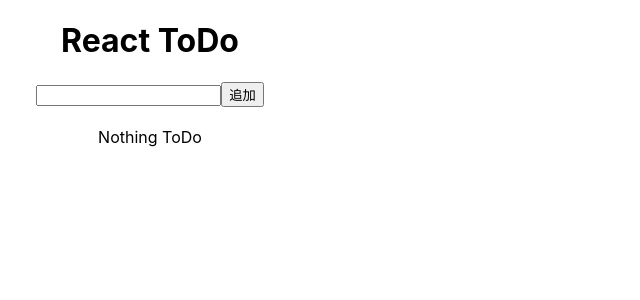
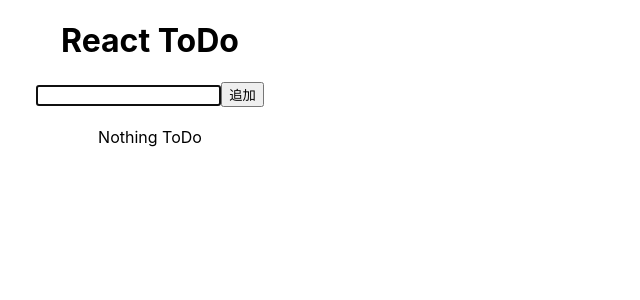
Before and after one commit to katsube/rtodo, a React (Create React App) app: page / in a window 1280 px wide. Shown: the top 300 px of the page, without its empty margins (0-640 px from the left). Built offline with nearby package versions, Linux system fonts and the light colour scheme.

Commit message:
focus() to textbox

```diff
--- a/src/todocreate.js
+++ b/src/todocreate.js
@@ -1,4 +1,5 @@
 import React, { Component } from 'react';
+import ReactDOM from 'react-dom';
 
 class ToDoCreate extends Component {
   constructor(props){
@@ -9,6 +10,10 @@
 
     this.handleChange = this.handleChange.bind(this);
     this.handleSubmit = this.handleSubmit.bind(this);
+  }
+
+  componentDidMount(){
+    ReactDOM.findDOMNode(this.refs.newtodo).focus();
   }
 
   handleChange(e){
@@ -34,7 +39,7 @@
   render(){
     return(
       <form onSubmit={this.handleSubmit}>
-        <input type="text" value={this.state.newtodo} onChange={this.handleChange}/>
+        <input type="text" ref="newtodo" value={this.state.newtodo} onChange={this.handleChange}/>
         <button>追加</button>
       </form>
     );
```
